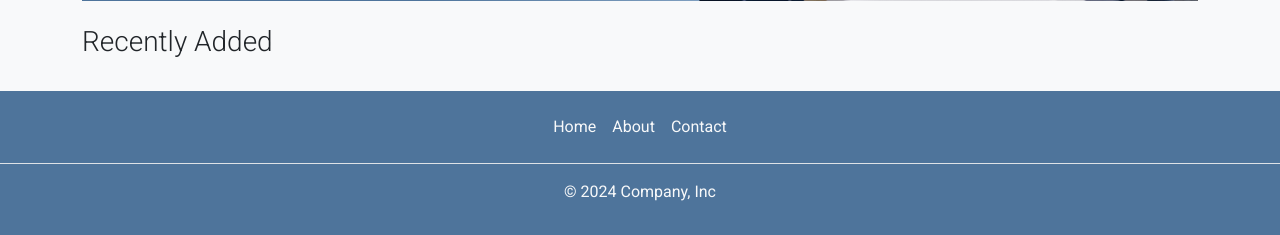
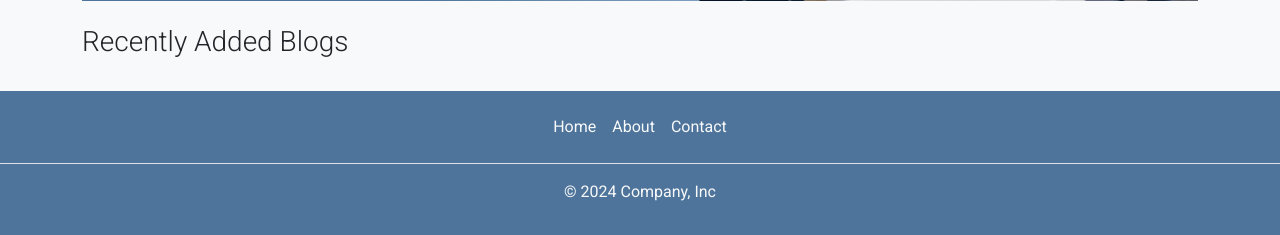
Before and after one commit to raed-nimer/CI-django-tech-blog, a Django app: page / in a window 1280 px wide. Shown: the part 411-646 px from the top of the page. Run offline with Django 5.2, Linux system fonts and the light colour scheme; data that the repository does not hold is empty; parts of the project's set-up code (start-up, migrations or seed data) failed here and were passed over.

Commit message:
Update heading at home.html

```diff
--- a/blog/templates/blog/home.html
+++ b/blog/templates/blog/home.html
@@ -18,7 +18,7 @@
             <img src="{% static 'blog/images/hero-img.jpg' %}" alt="">
         </div>
     </section>
-    <h3 class="fw-light mt-4">Recently Added</h3>
+    <h3 class="fw-light mt-4">Recently Added Blogs</h3>
     <div>
         <div class="row">
             {% for i in blogs %} <!-- Looping over blogs -->
```
